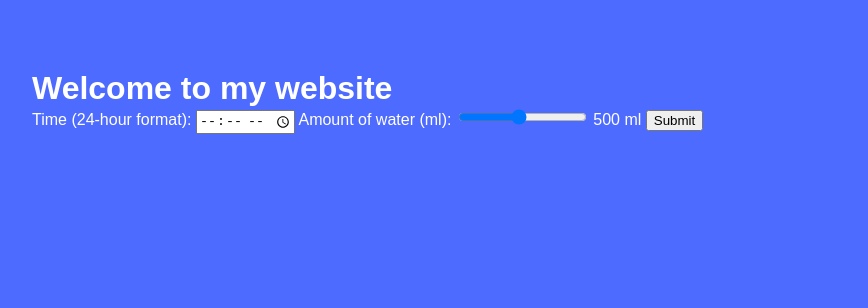
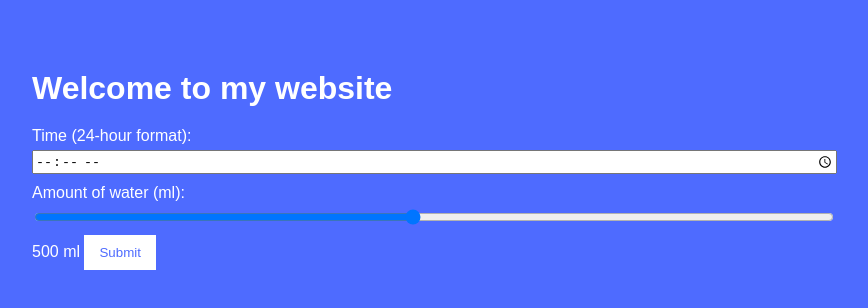
Before and after one commit to aamiraghaa/python_desktop_test, a plain HTML site: page index.html in a window 1280 px wide. Shown: the whole page, without its empty margins (208-1076 px from the left). Drawn offline with Linux system fonts and the light colour scheme.

Commit message:
Update styles.css

```diff
--- a/styles.css
+++ b/styles.css
@@ -17,3 +17,31 @@ h1 {
     margin: 0;
     font-size: 2em;
 }
+
+form {
+    margin-top: 20px;
+}
+
+label {
+    display: block;
+    margin-bottom: 5px;
+}
+
+input[type="time"],
+input[type="range"] {
+    width: 100%;
+    margin-bottom: 10px;
+}
+
+button {
+    background-color: #fff;
+    color: #4e6bff;
+    padding: 10px 15px;
+    border: none;
+    cursor: pointer;
+}
+
+button:hover {
+    background-color: #384599;
+    color: #fff;
+}
```
